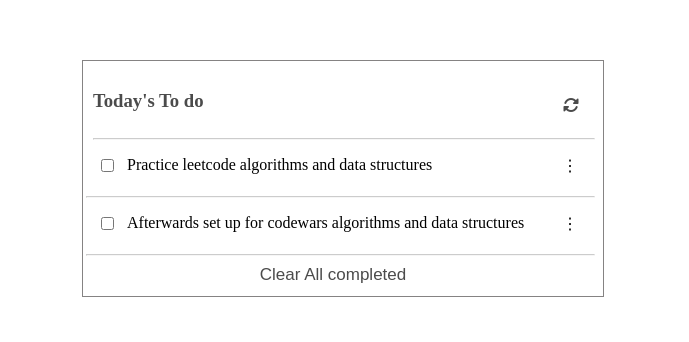
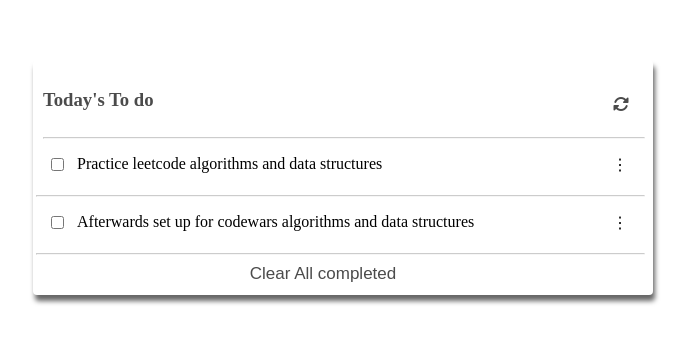
Before and after one commit to sainingo/To-Do-List-App, a website built with webpack: page src/index.html in a window 1280 px wide. Shown: the whole page, without its empty margins (297-986 px from the left). Built offline with nearby package versions, Linux system fonts and the light colour scheme.

Commit message:
Add box shadow effect on the container

```diff
--- a/src/index.js
+++ b/src/index.js
@@ -19,7 +19,7 @@ const todoContainer = tasks.map((task) => `
     <ul>
     <li><input type="checkbox"></li>
     <li>${task.description}</li>
-    <li>&#8942;</li>
+    <li class="refresh-icon" >&#8942;</li>
     </ul>
     <hr>
     `).join('');
--- a/src/styles.css
+++ b/src/styles.css
@@ -19,13 +19,21 @@ hr {
 .header > i {
   margin-top: 26px;
   margin-right: 14px;
+  cursor: pointer;
+}
+
+.refresh-icon {
+  cursor: pointer;
 }
 
 .container {
-  width: 500px;
+  width: 600px;
   margin: 60px auto;
-  border: 1px solid rgb(133, 131, 131);
+  border-radius: 4px;
   padding: 10px;
+  box-shadow: 2px 6px 5px 0 rgba(0, 0, 0, 0.6);
+  -webkit-box-shadow: 2px 6px 5px 0 rgba(0, 0, 0, 0.6);
+  -moz-box-shadow: 2px 6px 5px 0 rgba(0, 0, 0, 0.6);
 }
 
 .todo-list {
@@ -60,4 +68,5 @@ hr {
   margin-left: 40px;
   font-size: 17px;
   opacity: 0.7;
+  cursor: pointer;
 }
```
Also changed, not shown: dist/bundle.js, dist/index.html.
